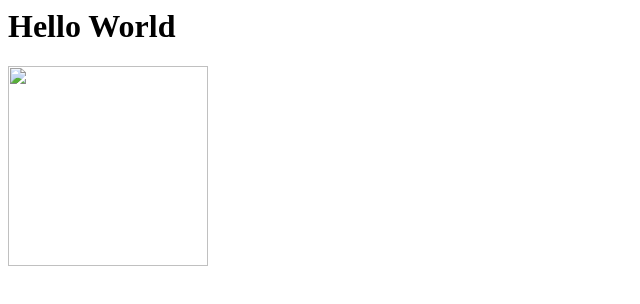
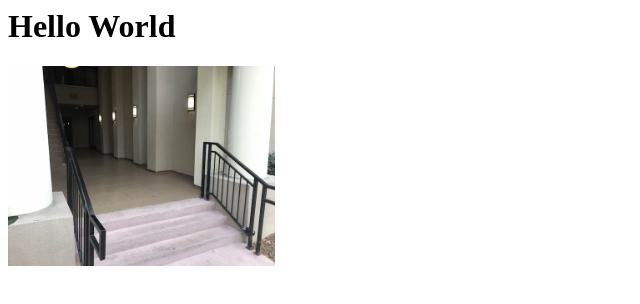
Before and after one commit to ANCAMABEBA/ANCAMABEBA.github.io, a plain HTML site: page index.html in a window 1280 px wide. Shown: the whole page, without its empty margins (0-640 px from the left). Drawn offline with Linux system fonts and the light colour scheme.

Commit message:
add image

```diff
--- a/index.html
+++ b/index.html
@@ -1,7 +1,7 @@
 <html>
     <h1>Hello World </h1>
     <div>
-        <img src="MIT.jpg" height="200">
+        <img src="IMG_2760.jpg" height="200">
     </div>
 
     </html>
```
Also changed, not shown: IMG_2760.jpg (added).
